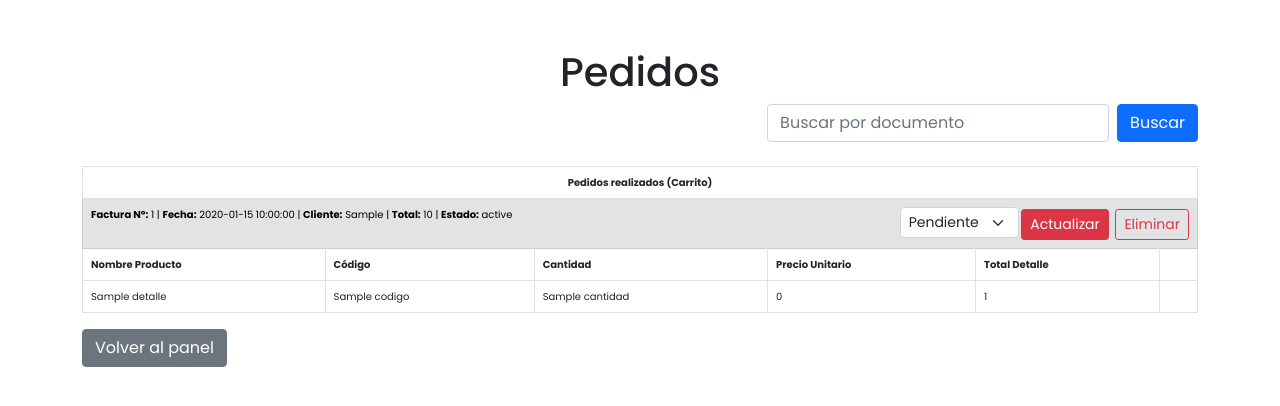
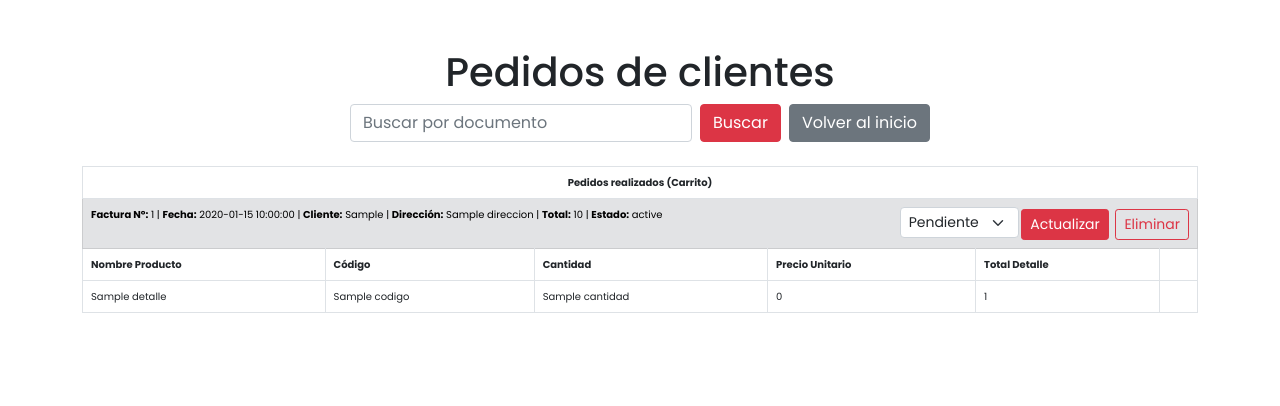
Before and after one commit to mpds03/inver_magnus, a PHP site: template views/admin_pedidos.php in a window 1280 px wide. Shown: the top 406 px of the page. Run offline with PHP 8.4, Linux system fonts and the light colour scheme; the template is opened without the code that fills it: most values are stand-ins (such as "Sample title", 1, 10 or a date in 2020).

Commit message:
cambios de muestra de pedidos, se añadio tabla de estados pedidos y otras cosillas

```diff
--- a/views/admin_pedidos.php
+++ b/views/admin_pedidos.php
@@ -10,12 +10,13 @@
 </head>
 <body>
 <div class="container mt-5">
-    <h1 class="text-center">Pedidos</h1>
+    <h1 class="text-center">Pedidos de clientes</h1>
 
-    <form method="get" action="index.php" class="mb-4 d-flex justify-content-end">
+    <form method="get" action="index.php" class="mb-4 d-flex justify-content-center">
         <input type="hidden" name="action" value="adminPedidos">
         <input type="text" name="buscar_documento" class="form-control w-auto me-2" placeholder="Buscar por documento" value="<?= isset($_GET['buscar_documento']) ? htmlspecialchars($_GET['buscar_documento']) : '' ?>">
-        <button type="submit" class="btn btn-primary">Buscar</button>
+        <button type="submit" class="btn btn-danger me-2">Buscar</button>
+        <a href="index.php?action=InverBoard" class="btn btn-secondary">Volver al inicio</a>
     </form>
     <table class="table table-bordered">
         <thead>
@@ -30,6 +31,7 @@
                     <strong>Factura N°:</strong> <?= $f['IdFactura'] ?> |
                     <strong>Fecha:</strong> <?= $f['fecha'] ?> |
                     <strong>Cliente:</strong> <?= $f['numero_documento'] ?> |
+                    <strong>Dirección:</strong> <?= htmlspecialchars($f['direccion'] ?? 'No registrada') ?> |
                     <strong>Total:</strong> <?= $f['total'] ?> |
                     <strong>Estado:</strong> <?= $f['estado'] ?? 'Pendiente' ?>
                     <span class="float-end">
@@ -78,7 +80,7 @@
     </table>
 
 
-    <a href="index.php?action=InverBoard" class="btn btn-secondary">Volver al panel</a>
+
 </div>
 <script src="/Bootstrap/js/bootstrap.bundle.min.js"></script><!--NYAAA-->
 </body>
```
Also changed, not shown: controller/pedidosController.php (+7 -1 lines), model/FacturaModel.php (+8 -2 lines), views/cliente_pedidos.php (+7 -1 lines).
